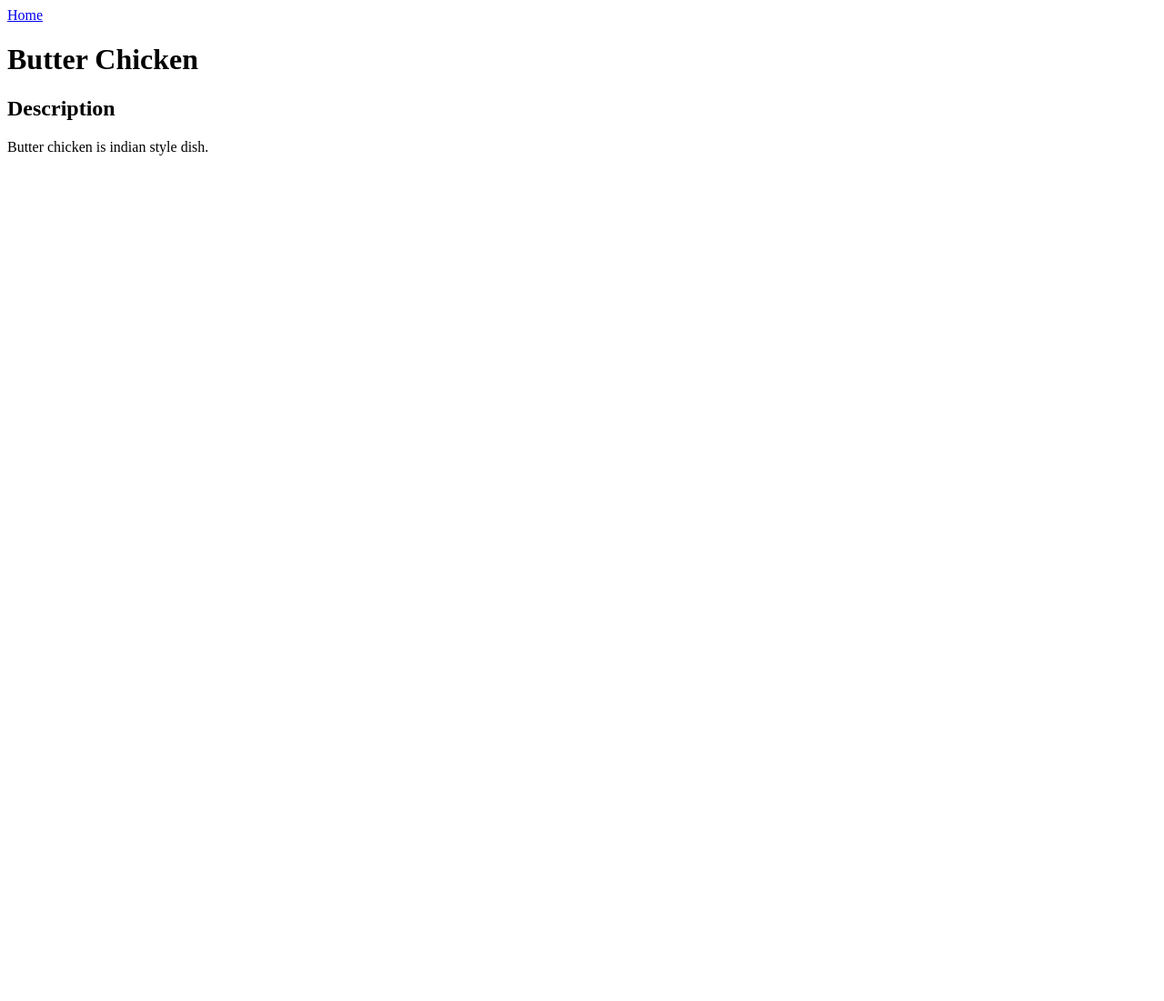
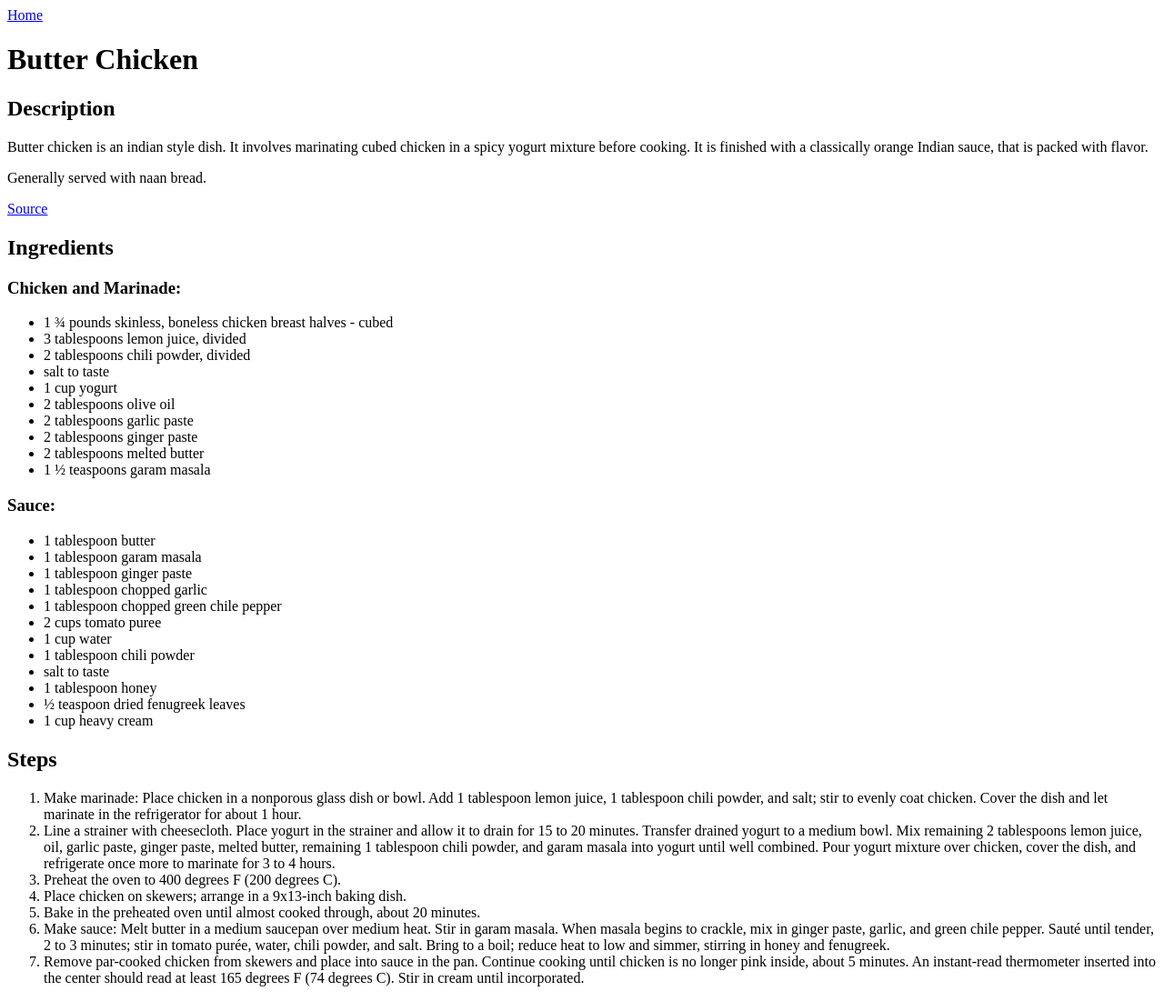
Before and after one commit to DougRoehm/odin-recipes, a plain HTML site: page recipes/butter-chicken.html in a window 1280 px wide. Shown: the whole page at 91% size. Before the commit the page ends 800 px from the top, so only its background shows below. Drawn offline with Linux system fonts and the light colour scheme.

Commit message:
Finish butter chicken page and link to index

```diff
--- a/recipes/butter-chicken.html
+++ b/recipes/butter-chicken.html
@@ -10,7 +10,50 @@
     <h1>Butter Chicken</h1>
     <!-- Put image of dish here -->
     <h2>Description</h2>
-    <p>Butter chicken is indian style dish.</p>
+    <p>Butter chicken is an indian style dish. It involves marinating cubed chicken in a spicy yogurt mixture before cooking. It is finished with a classically orange Indian sauce, that is packed with flavor.</p>
+    <P>Generally served with naan bread.</P>
+    <a href="https://www.allrecipes.com/recipe/24782/makhani-chicken-indian-butter-chicken/">Source</a>
 
+    <h2>Ingredients</h2>
+    <h3>Chicken and Marinade:</h3>
+    <ul>
+        <li>1 ¾ pounds skinless, boneless chicken breast halves - cubed</li>
+        <li>3 tablespoons lemon juice, divided</li>
+        <li>2 tablespoons chili powder, divided</li>
+        <li>salt to taste</li>
+        <li>1 cup yogurt</li>
+        <li>2 tablespoons olive oil</li>
+        <li>2 tablespoons garlic paste</li>
+        <li>2 tablespoons ginger paste</li>
+        <li>2 tablespoons melted butter</li>
+        <li>1 ½ teaspoons garam masala</li>
+    </ul>
+
+    <h3>Sauce:</h3>
+    <ul>
+        <li>1 tablespoon butter</li>
+        <li>1 tablespoon garam masala</li>
+        <li>1 tablespoon ginger paste</li>
+        <li>1 tablespoon chopped garlic</li>
+        <li>1 tablespoon chopped green chile pepper</li>
+        <li>2 cups tomato puree</li>
+        <li>1 cup water</li>
+        <li>1 tablespoon chili powder</li>
+        <li>salt to taste</li>
+        <li>1 tablespoon honey</li>
+        <li>½ teaspoon dried fenugreek leaves</li>
+        <li>1 cup heavy cream</li>
+    </ul>
+
+    <h2>Steps</h2>
+    <ol>
+        <li>Make marinade: Place chicken in a nonporous glass dish or bowl. Add 1 tablespoon lemon juice, 1 tablespoon chili powder, and salt; stir to evenly coat chicken. Cover the dish and let marinate in the refrigerator for about 1 hour.</li>
+        <li>Line a strainer with cheesecloth. Place yogurt in the strainer and allow it to drain for 15 to 20 minutes. Transfer drained yogurt to a medium bowl. Mix remaining 2 tablespoons lemon juice, oil, garlic paste, ginger paste, melted butter, remaining 1 tablespoon chili powder, and garam masala into yogurt until well combined. Pour yogurt mixture over chicken, cover the dish, and refrigerate once more to marinate for 3 to 4 hours.</li>
+        <li>Preheat the oven to 400 degrees F (200 degrees C).</li>
+        <li>Place chicken on skewers; arrange in a 9x13-inch baking dish.</li>
+        <li>Bake in the preheated oven until almost cooked through, about 20 minutes.</li>
+        <li>Make sauce: Melt butter in a medium saucepan over medium heat. Stir in garam masala. When masala begins to crackle, mix in ginger paste, garlic, and green chile pepper. Sauté until tender, 2 to 3 minutes; stir in tomato purée, water, chili powder, and salt. Bring to a boil; reduce heat to low and simmer, stirring in honey and fenugreek.</li>
+        <li>Remove par-cooked chicken from skewers and place into sauce in the pan. Continue cooking until chicken is no longer pink inside, about 5 minutes. An instant-read thermometer inserted into the center should read at least 165 degrees F (74 degrees C). Stir in cream until incorporated.</li>
+    </ol>
 </body>
 </html>
```
